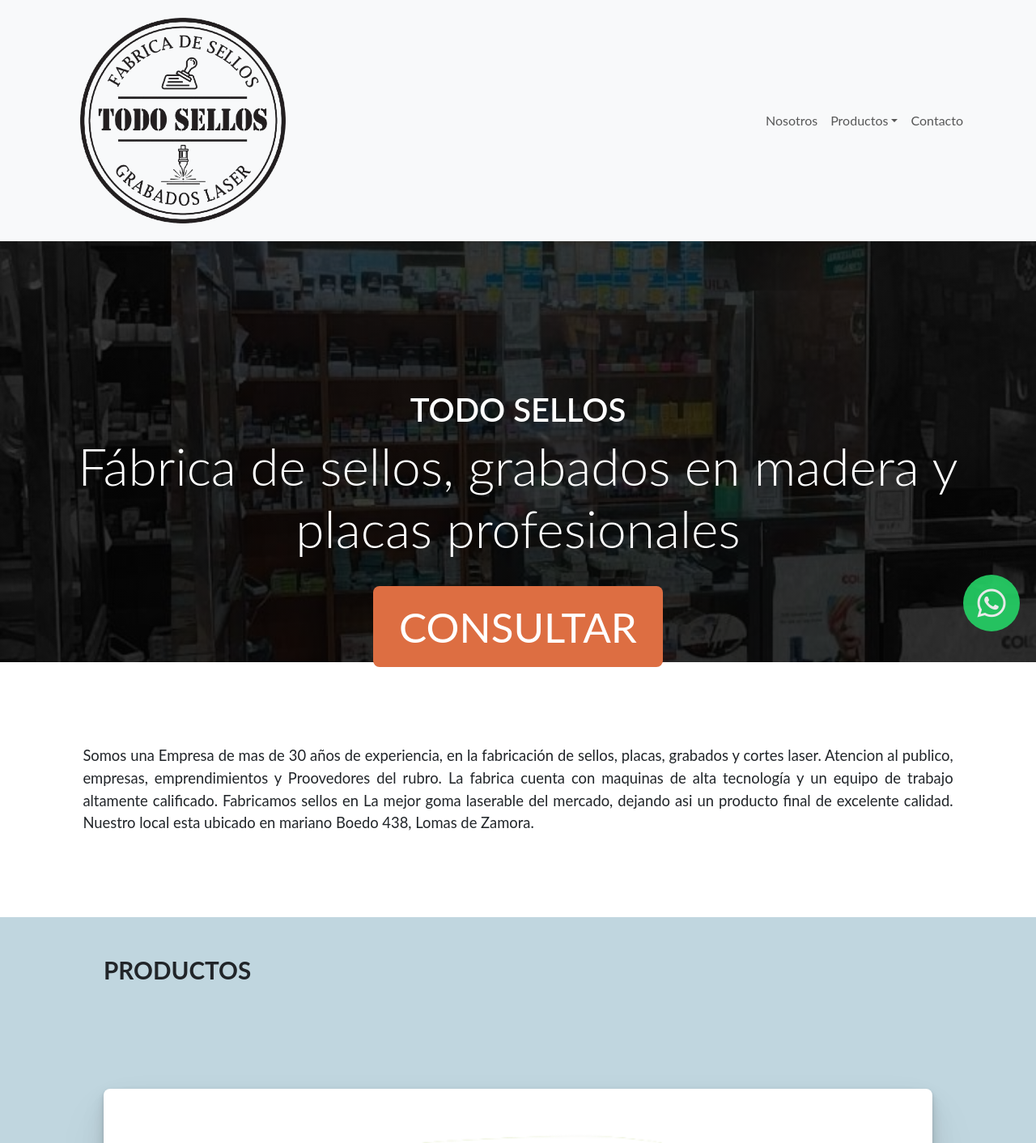
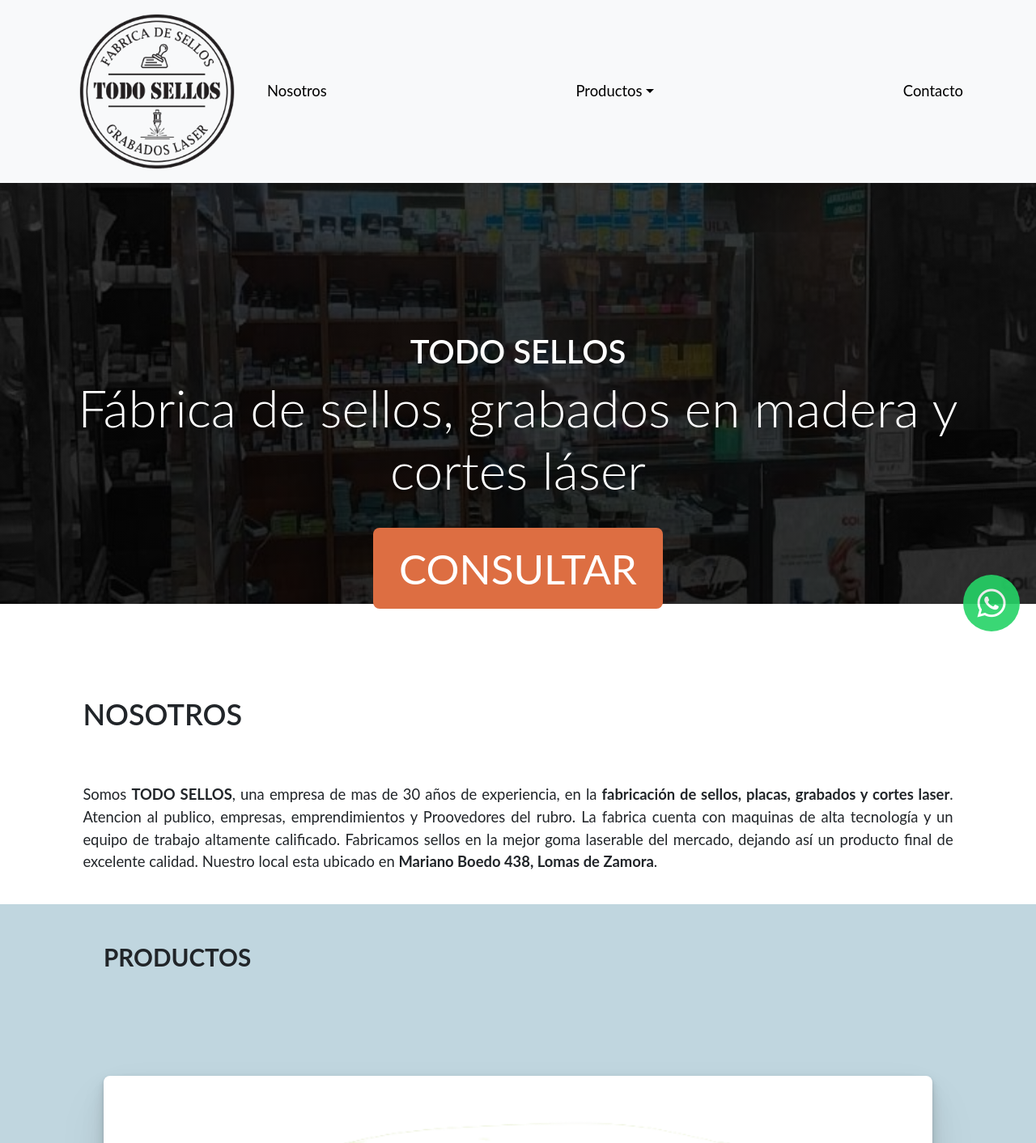
Before and after one commit to octaviofitz/todosellos, a React (Create React App) app: page / in a window 1280 px wide. Shown: the top 1412 px of the page at 81% size. Built offline with nearby package versions, Linux system fonts and the light colour scheme.

Commit message:
details footer, navbar, informacion

```diff
--- a/public/index.html
+++ b/public/index.html
@@ -26,7 +26,7 @@
 />
 
 
-    <title>Todo Sellos</title>
+    <title>Todo Sellos - Sellos, grabados y cortes láser</title>
   </head>
   <body>
     <noscript>You need to enable JavaScript to run this app.</noscript>
--- a/src/Components/Footer/Footer.js
+++ b/src/Components/Footer/Footer.js
@@ -7,8 +7,8 @@
         <footer className='footer'>
             <img src='/img/logos/logo.png' alt='Logo Todo Sellos' className='logo' />
             <p className='texto'>Mariano Boedo 438, Lomas de Zamora 📍</p>
-            <p className='texto'>Lunes a viernes de 9 a 17HS</p>
-            <p className='texto'>Envíos a todo el país</p>
+            <p className='texto'>Lunes a viernes de 9 a 17HS ⏱️</p>
+            <p className='texto'>Envíos a todo el país 📦</p>
         </footer>
     );
 }
--- a/src/Components/Footer/footer.css
+++ b/src/Components/Footer/footer.css
@@ -2,6 +2,7 @@
    /*  background-color: var(--blanco); */
     margin-bottom: 0;
     padding: 0 1rem;
+    padding-bottom: 1.5rem;
 }
 
 .footer .logo{
@@ -13,7 +14,6 @@
 
 .footer .texto{
     text-align: center;
-    text-transform: uppercase;
-    color: var(--azul);
-    font-weight: 600;
+    color: black;
+    font-weight: 500;
 }
--- a/src/Components/Header/Header.js
+++ b/src/Components/Header/Header.js
@@ -7,7 +7,7 @@
     return (
         <section className='header'>
          <h1 className='titulo'>TODO SELLOS</h1>
-         <h2 className='subtitle-banner'>Fábrica de sellos, grabados en madera y placas profesionales</h2>
+         <h2 className='subtitle-banner'>Fábrica de sellos, grabados en madera y cortes láser</h2>
          <a
          href="https://api.whatsapp.com/send?phone=+541150381057&text=Hola 😁, vengo de la página web. Quisiera realizar una consulta: "
          className="buttonConsulta"
--- a/src/Components/Navbar/Navbar.js
+++ b/src/Components/Navbar/Navbar.js
@@ -23,10 +23,14 @@
 
         <Navbar.Toggle aria-controls="basic-navbar-nav" />
         <Navbar.Collapse id="basic-navbar-nav">
-          <Nav className="ms-auto">
+        <Nav className="mx-auto mx-lg-0 justify-content-center justify-content-lg-end text-center text-lg-start w-100 w-lg-auto">
         <Nav.Link href="#nosotros" onClick={scrollTo('nosotros')}>Nosotros</Nav.Link>
 
-            <NavDropdown title="Productos" id="basic-nav-dropdown">
+        <NavDropdown
+          title="Productos"
+          id="basic-nav-dropdown"
+          className="text-center text-lg-start mx-auto"
+        >
           <NavDropdown.Item href="#sellos" onClick={scrollTo('sellos')}>Sellos</NavDropdown.Item>
           <NavDropdown.Item href="#grabados" onClick={scrollTo('grabados')}>Grabados en madera</NavDropdown.Item>
           <NavDropdown.Item href="#placas" onClick={scrollTo('placas')}>Placas profesionales</NavDropdown.Item>
@@ -36,6 +40,7 @@
 
         <Nav.Link href="#contacto" onClick={scrollTo('contacto')}>Contacto</Nav.Link>
       </Nav>
+
         </Navbar.Collapse>
       </Container>
     </Navbar>
--- a/src/Components/Navbar/navbar.css
+++ b/src/Components/Navbar/navbar.css
@@ -1,4 +1,25 @@
 .navbar .logo{
-    width: 20vw;
-    margin: 0.5rem 1rem;
+    width: 15vw;
+    margin: 0.25rem 1rem;
 }
+
+.navbar .nav-link{
+    color: black!important;
+    font-size: 1.15rem;
+}
+
+.navbar .dropdown-menu{
+    border: none!important;
+    background-color: #f8f9fa!important;
+}
+
+.navbar .dropdown-item{
+    padding-left: 9vw;
+    text-decoration: underline;
+    cursor: pointer;
+}
+
+/* .navbar .dropdown-item:hover{
+    background-color: red!important;
+    opacity: 0.1;
+} */
--- a/src/Components/Presentacion/Presentacion.js
+++ b/src/Components/Presentacion/Presentacion.js
@@ -5,7 +5,8 @@
 function Presentacion() {
     return (
         <section className='presentacion'>
-            <p className='texto'>Somos una Empresa de mas de 30 años de experiencia, en la fabricación de sellos, placas, grabados y cortes laser. Atencion al publico, empresas, emprendimientos y Proovedores del rubro.  La fabrica cuenta con maquinas de alta tecnología y un equipo de trabajo altamente calificado.  Fabricamos  sellos en La mejor goma laserable del mercado, dejando asi un producto final de excelente calidad. Nuestro local esta ubicado en mariano Boedo 438, Lomas de Zamora.</p>
+        <h3 className='titulo'>Nosotros</h3>
+            <p className='texto'>Somos <strong>TODO SELLOS</strong>, una empresa de mas de 30 años de experiencia, en la <strong>fabricación de sellos, placas, grabados y cortes laser</strong>. Atencion al publico, empresas, emprendimientos y Proovedores del rubro. La fabrica cuenta con maquinas de alta tecnología y un equipo de trabajo altamente calificado. Fabricamos sellos en la mejor goma laserable del mercado, dejando así un producto final de excelente calidad. Nuestro local esta ubicado en <strong>Mariano Boedo 438, Lomas de Zamora</strong>.</p>
         </section>
     );
 }
--- a/src/Components/Presentacion/presentacion.css
+++ b/src/Components/Presentacion/presentacion.css
@@ -1,6 +1,14 @@
+.presentacion .titulo{
+    padding: 6vw 5vw 2vw;
+    font-size: 2.25rem;
+    margin: 3vw;
+    font-weight: 600;
+    text-transform: uppercase;
+}
+
 .presentacion .texto{
-    padding: 5vw;
+    padding: 0vw 5vw;
     font-size: 1.15rem;
     text-align: justify;
-    margin: 3vw;
+    margin: 0vw 3vw 3vw;
 }
```
Lines whose indentation alone changed are shown as unchanged.
